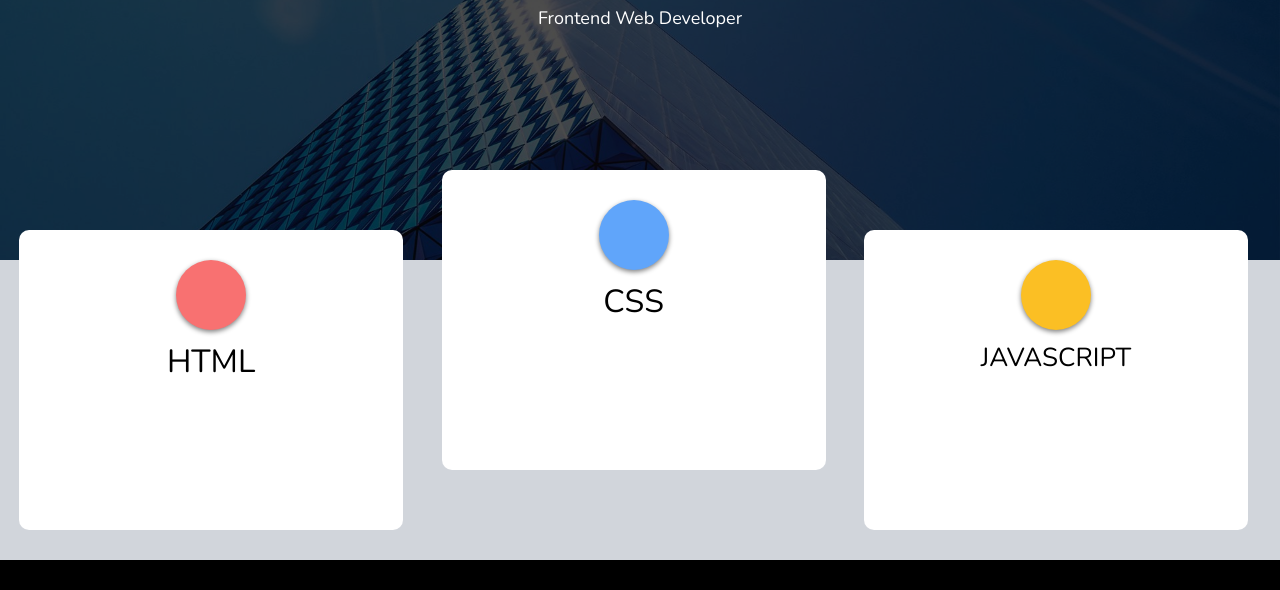
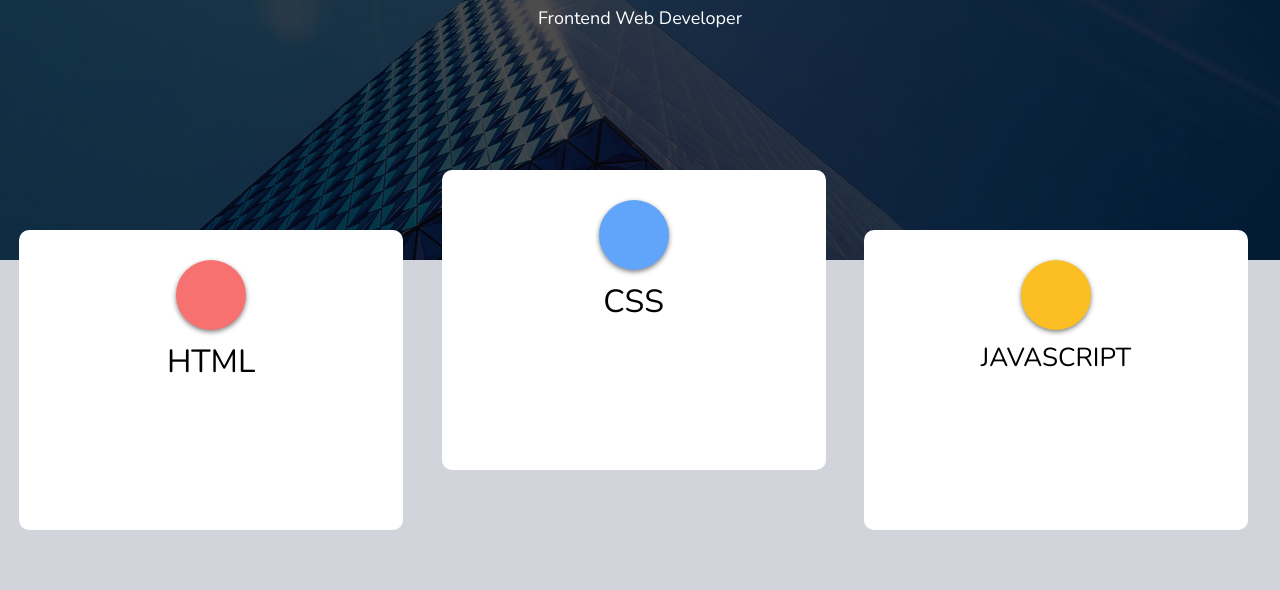
Before and after one commit to DARKRAGE-0/myPortfolio, a plain HTML site: page index.html in a window 1280 px wide. Shown: the part 304-894 px from the top of the page. Drawn offline with nearby package versions, Linux system fonts and the light colour scheme.

Commit message:
test done.

```diff
--- a/css/style.css
+++ b/css/style.css
@@ -1,7 +1,7 @@
 @import url("https://fonts.googleapis.com/css2?family=Nunito:wght@400;600;700&display=swap");
 
 body{
-	background: black;
+	background: rgb(209, 213, 219);
 	color: black;
 	font-size: 32px;
 	font-family: Nunito;
```
